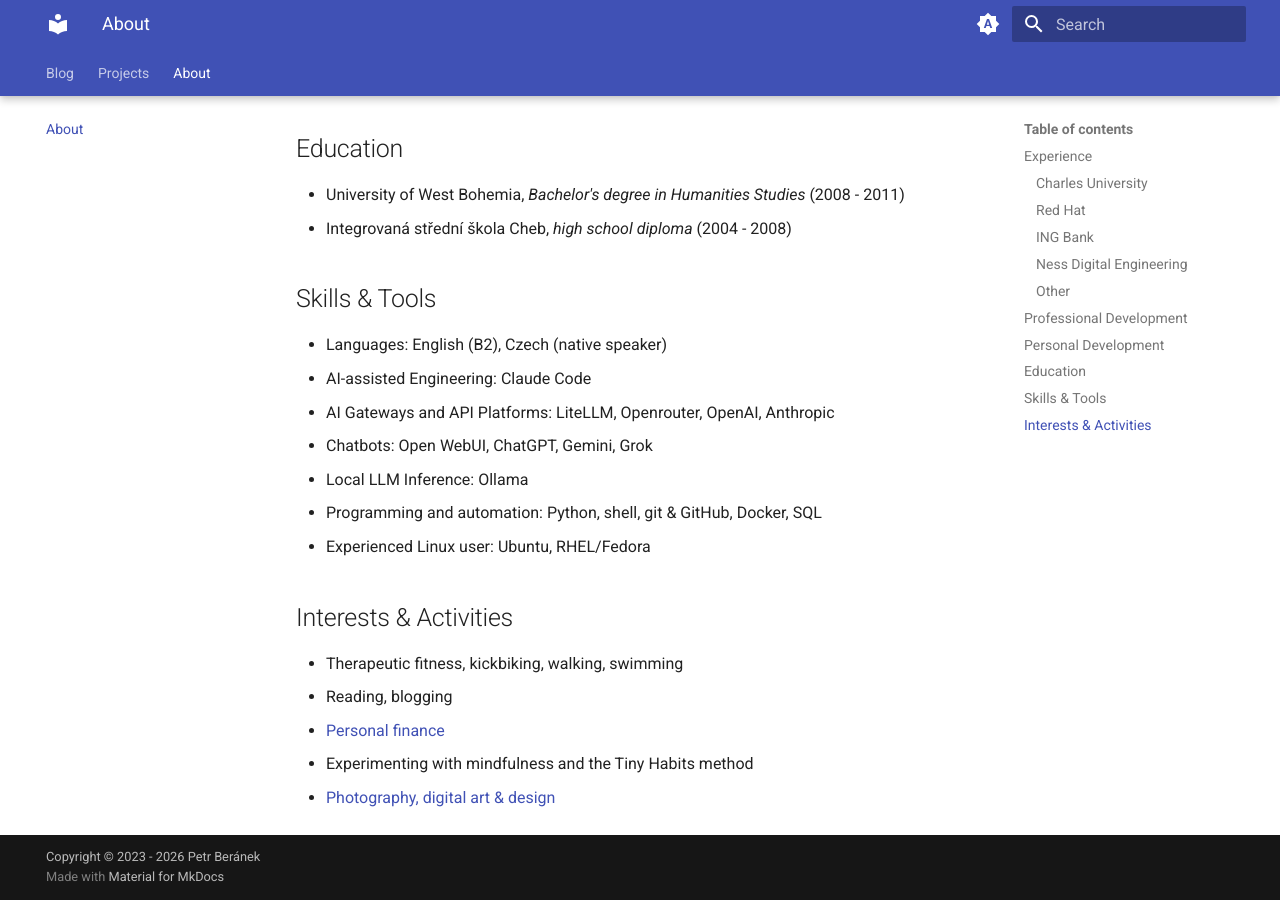
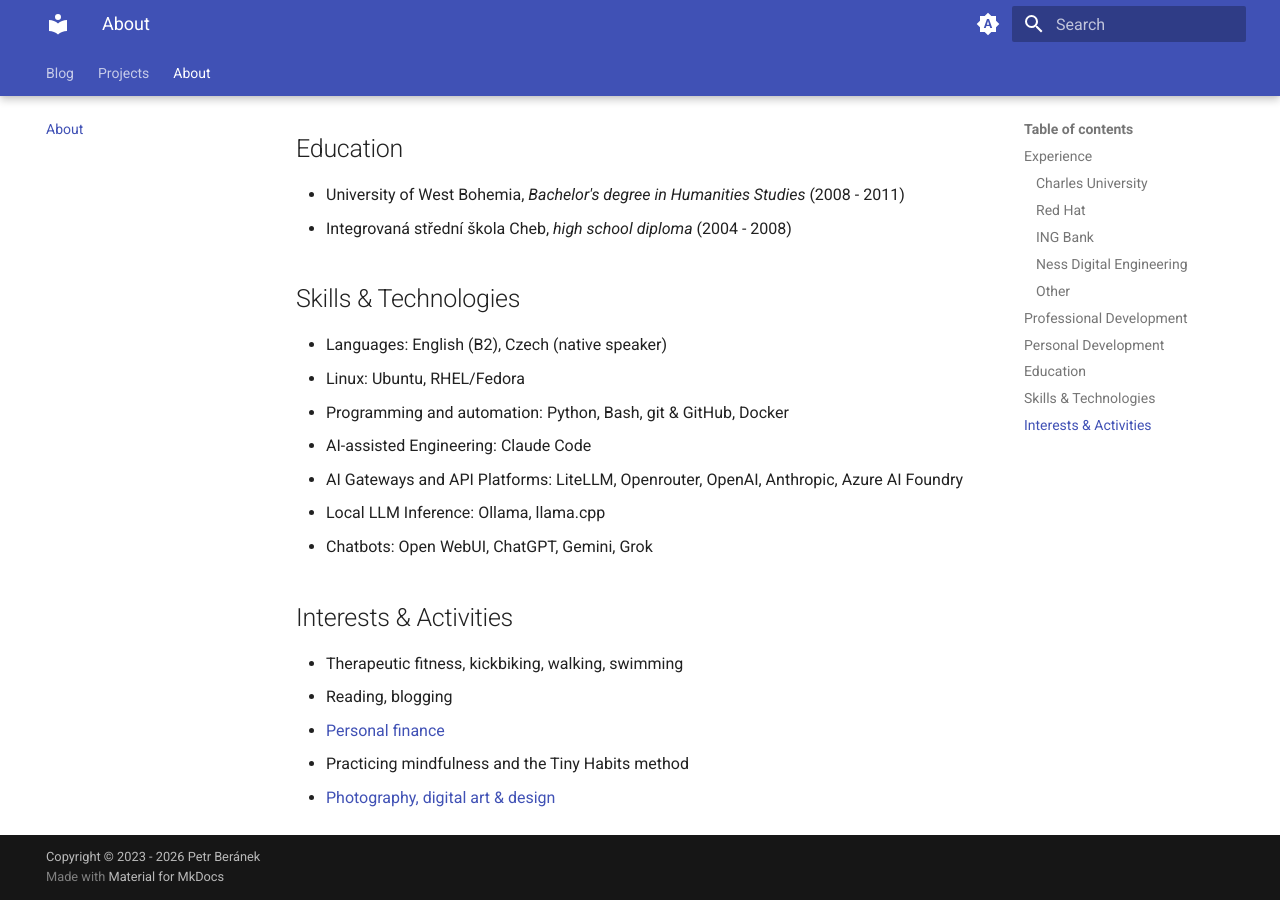
Before and after one commit to peberanek/peberanek.github.io, an MkDocs documentation site: the page built from docs/cv.md, in a window 1280 px wide and 900 px high, scrolled down 2394 px. Built offline with MkDocs 1.6.1 and Material for MkDocs 9.7.7, drawn with Linux system fonts in a browser that asks for light colours.

Commit message:
cv: refine

```diff
--- a/docs/cv.md
+++ b/docs/cv.md
@@ -71,20 +71,20 @@
 * University of West Bohemia, _Bachelor's degree in Humanities Studies_ (2008 - 2011)
 * Integrovaná střední škola Cheb, _high school diploma_ (2004 - 2008)
 
-## Skills & Tools
+## Skills & Technologies
 
 * Languages: English (B2), Czech (native speaker)
+* Linux: Ubuntu, RHEL/Fedora
+* Programming and automation: Python, Bash, git & GitHub, Docker
 * AI-assisted Engineering: Claude Code
-* AI Gateways and API Platforms: LiteLLM, Openrouter, OpenAI, Anthropic
+* AI Gateways and API Platforms: LiteLLM, Openrouter, OpenAI, Anthropic, Azure AI Foundry
+* Local LLM Inference: Ollama, llama.cpp
 * Chatbots: Open WebUI, ChatGPT, Gemini, Grok
-* Local LLM Inference: Ollama
-* Programming and automation: Python, shell, git & GitHub, Docker, SQL
-* Experienced Linux user: Ubuntu, RHEL/Fedora
 
 ## Interests & Activities
 
 * Therapeutic fitness, kickbiking, walking, swimming
 * Reading, blogging
 * [Personal finance](projects.md/#personal-finance)
-* Experimenting with mindfulness and the Tiny Habits method
+* Practicing mindfulness and the Tiny Habits method
 * [Photography, digital art & design](https://www.behance.net/PetrBeranek)
```
